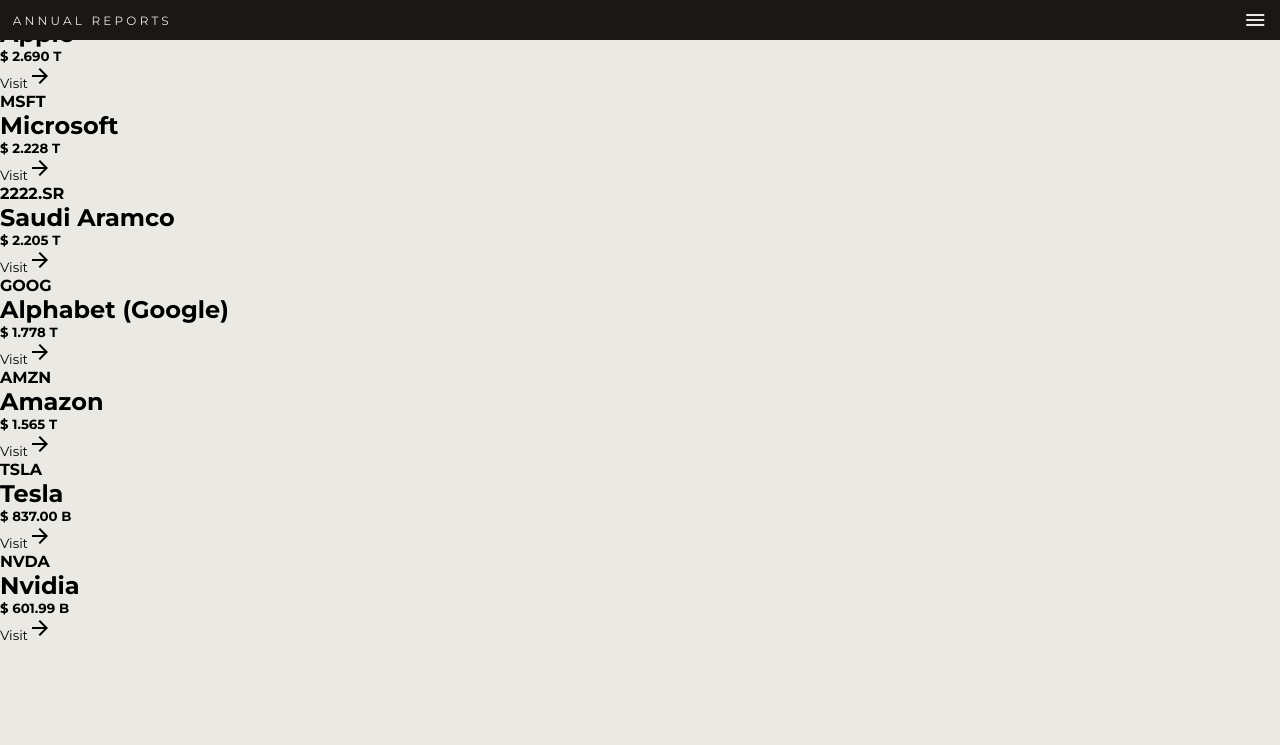
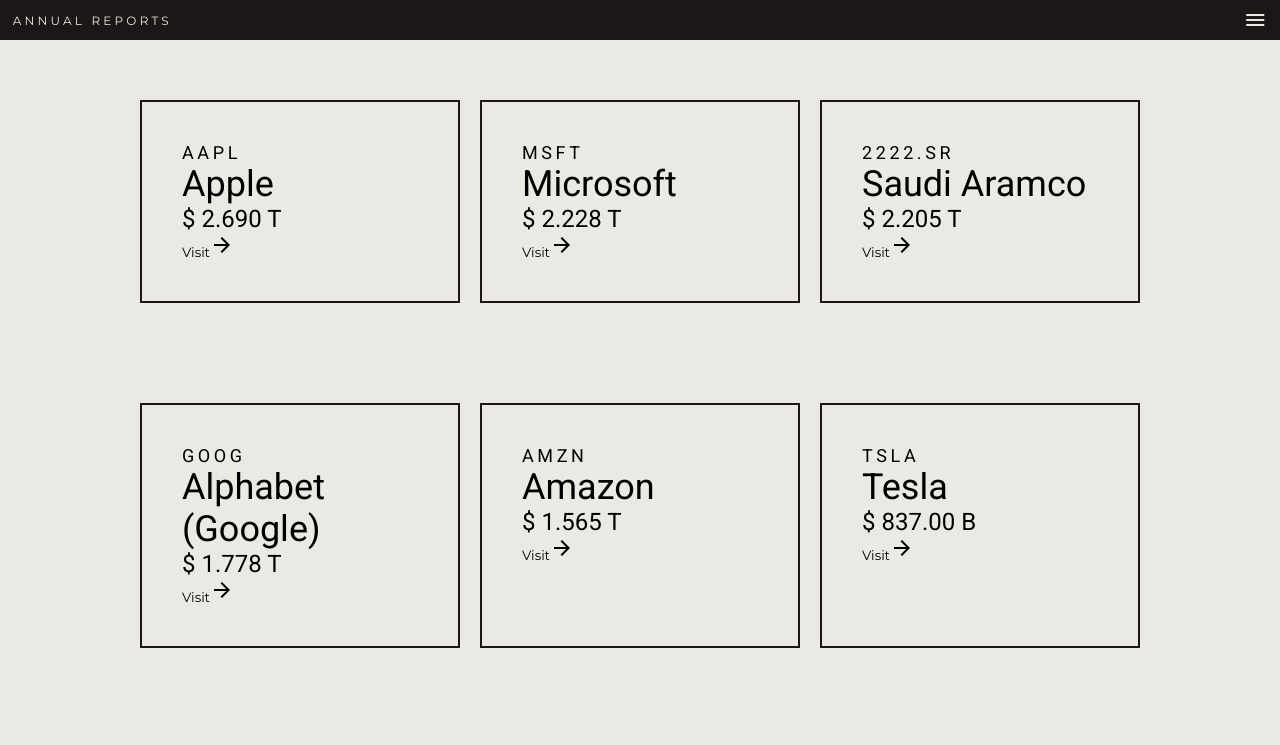
Before and after one commit to AngyalZsuzsa/final-sitebuild3-reports, a plain HTML site: page index.html in a window 1280 px wide. Shown: the top 745 px of the page. Drawn offline with Linux system fonts and the light colour scheme.

Commit message:
data card basic style added

```diff
--- a/style.css
+++ b/style.css
@@ -85,3 +85,43 @@ h1 {
     right: 1%;
     transform: translateY(-50%);
 }
+
+#root {
+    max-width: 1280px;
+
+    display: grid;
+    grid-template-columns: auto auto auto;
+    gap: 100px 20px;
+    justify-content: center;
+
+    margin: auto;
+    margin-top: 100px;
+}
+
+.data-card {
+    position: relative;
+    width: 320px;
+    height: 240;
+    padding: 40px;
+    border: var(--secondary) 2px solid;
+}
+
+.data-card h2 {
+    font-family: 'Roboto', sans-serif;
+
+    font-size: 36px;
+    font-weight: 400;
+}
+
+.data-card h4 {
+    font-family: 'Roboto', sans-serif;
+    font-size: 18px;
+    font-weight: 400;
+    letter-spacing: 0.2em;
+}
+
+.data-card h5 {
+    font-family: 'Roboto', sans-serif;
+    font-size: 24px;
+    font-weight: 400;
+}
```
